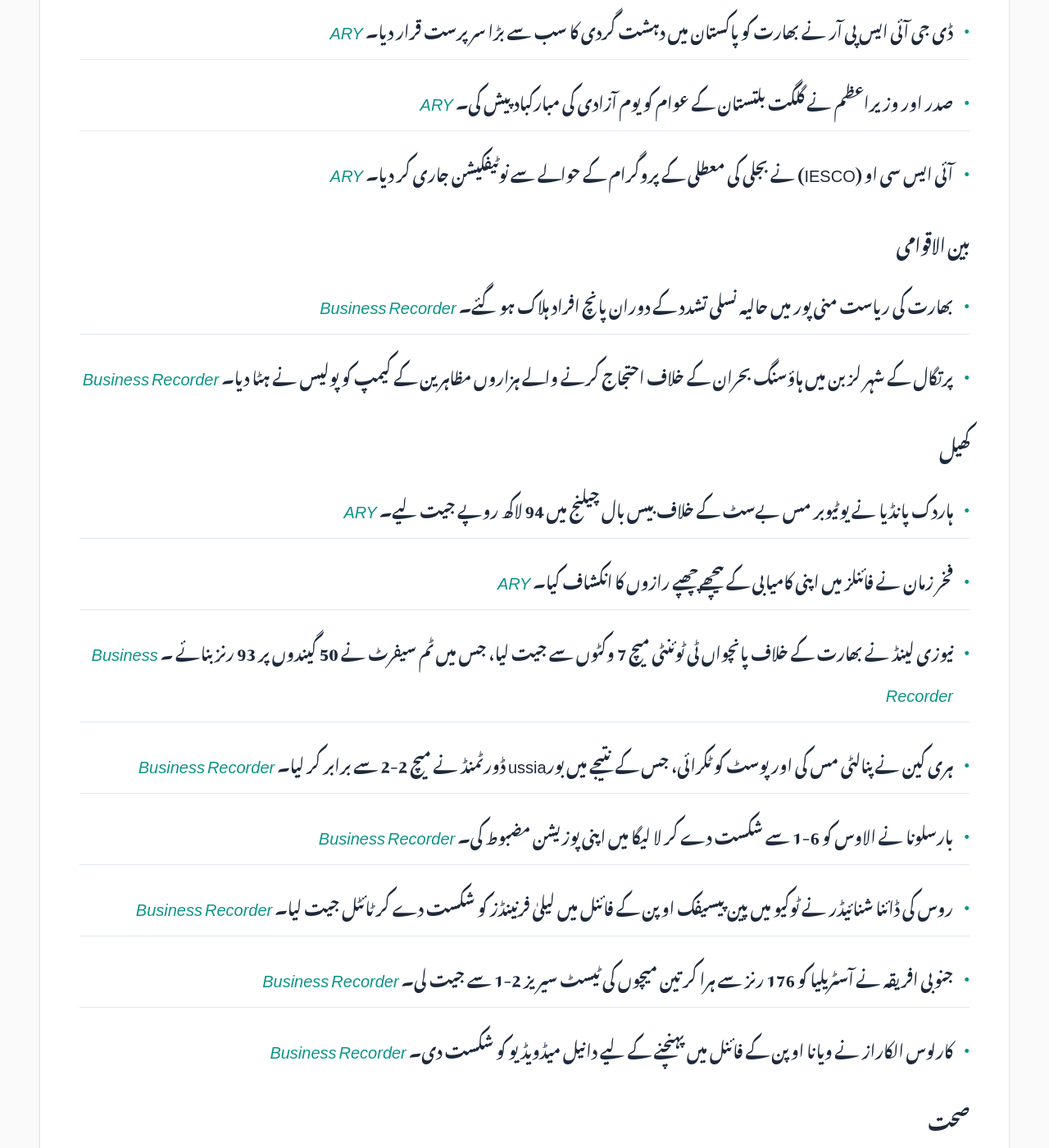
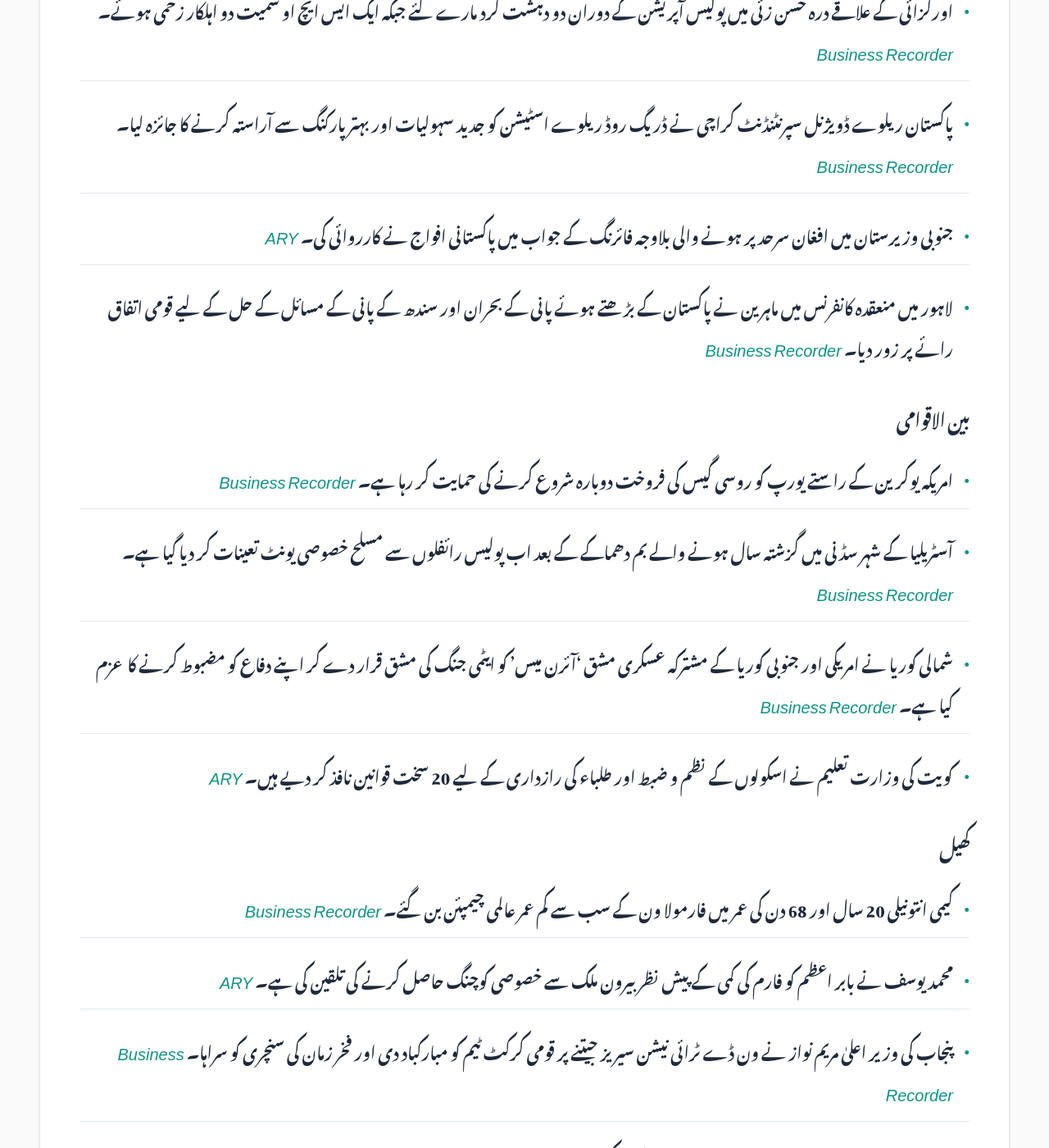
Before and after one commit to zsubzwary/news, a Jekyll site: the page built from ur/index.md, in a window 1280 px wide and 1400 px high, scrolled down 2034 px. Shown: the whole window at 82% size. Built offline with Jekyll 4.4.1, drawn with Linux system fonts in a browser that asks for light colours; some web fonts are replaced; comment, search, counter and statistics services are not loaded; some of the changed text lies outside the part shown.

Commit message:
DateTime; 2026-11-02T04:08:51.507Z

```diff
--- a/ur/index.md
+++ b/ur/index.md
@@ -7,46 +7,42 @@ rtl: true
 
 پاکستان کی تازہ خبروں کا خلاصہ
 
- &lrm; 01-Nov-2026 21:09PKT
+ &lrm; 02-Nov-2026 09:08PKT
 
 پڑھنے کا وقت : 4 منٹ
 
 ### معیشت
-- BYD کی فروخت میں اضافے کا تسلسل برقرار ہے۔ *[ARY](https://arynews.tv/byd-extends-sales-growth-streak)*
-- پاکستان انٹرنیشنل ایئر لائنز (PIA) کا پہلا بوئنگ 787-9 ڈریم لائنر اسلام آباد پہنچ گیا، جو کہ ایک لیز شدہ طیارہ ہے۔ *[Business Recorder](https://www.brecorder.com/news/40446914/pias-first-boeing-787-9-dreamliner-arrives-in-pakistan)*
-- اوپیک پلس (OPEC+) نے دسمبر کے لیے تیل کی پیداوار کے اہداف کو برقرار رکھنے کا فیصلہ کیا ہے۔ *[Business Recorder](https://www.brecorder.com/news/40446913/opec-keeps-december-oil-output-targets-steady-ahead-of-tougher-call-for-2027)*
-- بھارت میں اکتوبر کے دوران کوئلے سے بجلی کی پیداوار میں گزشتہ سال کے مقابلے میں 25.7 فیصد کا اضافہ ریکارڈ کیا گیا۔ *[Business Recorder](https://www.brecorder.com/news/40446907/indias-october-coal-fired-power-output-jumps-most-in-3-years-as-hydro-generation-slumps)*
-- شیاومی نے اکتوبر میں 50,000 سے زائد الیکٹرک گاڑیاں فراہم کیں، جو کہ اس سال کا سب سے زیادہ ماہانہ مجموعہ ہے۔ *[Business Recorder](https://www.brecorder.com/news/40446906/xiaomis-october-ev-deliveries-top-50000-hit-2026-monthly-high)*
-- بھارت نے اکتوبر میں 2.03 ٹریلین روپے کا نیٹ جی ایس ٹی (GST) جمع کیا، جو کہ گزشتہ سال کے مقابلے میں 25.6 فیصد زیادہ ہے۔ *[Business Recorder](https://www.brecorder.com/news/40446905/indias-october-net-goods-and-services-tax-collection-rises-256-year-on-year)*
+- برینٹ کروڈ کی قیمت 118 ڈالر فی بیرل سے 1.40 فیصد گر کر 111.84 ڈالر پر آگئی ہے، جبکہ امریکی ویسٹ ٹیکساس (WTI) کروڈ 102.56 ڈالر پر رہا۔ *[Business Recorder](https://www.brecorder.com/news/40446999/oil-slips-more-than-1-as-talks-continue-on-ending-iran-war)*
+- انڈین شیئرز کی توقعات مثبت ہیں کیونکہ ریلائنس انڈسٹریز نے ستمبر کی سہ ماہی میں توقع سے زیادہ منافع کمایا اور GIFT Nifty فیوچر 23,258.5 پر دیکھا گیا۔ *[Business Recorder](https://www.brecorder.com/news/40447004/indian-shares-set-for-positive-start-on-talks-to-end-iran-war-strong-reliance-earnings)*
+- انڈین روپے کے 94.94-94.98 کے درمیان امریکی ڈالر کے مقابلے میں کھلنے کی توقع ہے۔ *[Business Recorder](https://www.brecorder.com/news/40447003/indian-rupee-surprise-friday-recovery-faces-test-from-weak-peers-fragile-risk)*
+- بینک آف انگلینڈ سے شرح سود کو 3.75 فیصد سے بڑھا کر 4.0 فیصد کرنے کا امکان ہے۔ *[Business Recorder](https://www.brecorder.com/news/40447002/bank-of-england-poised-to-raise-rates-but-may-push-back-on-bets-for-more)*
+- بٹ کوائن اور ایتھر کی قیمتوں میں کمی دیکھی گئی ہے، جس کی وجہ بائنس (Binance) ایکسچینج پر 6.3 بلین ڈالر کی بڑی چوری ہے۔ *[Business Recorder](https://www.brecorder.com/news/40447001/dollar-rangebound-ahead-of-us-midterms-bitcoin-reels-from-crypto-heist)*
+- پیٹرول کی قیمتوں کے نئے میکانزم کی وجہ سے ملکی ریفائنریوں کو فی لیٹر 49 روپے کا مالی نقصان ہونے کا خدشہ ہے۔ *[Business Recorder](https://www.brecorder.com/news/40446992/petrol-pricing-changes-may-cause-refineries-rs49litre-loss)*
+- ایف بی آر (FBR) کی جانب سے ایک سینئر شہری ٹیکس دہندہ کو 'غیر فعال' قرار دینے پر وفاقی ٹیکس ombudsman سے انصاف کی درخواست کی گئی ہے۔ *[Business Recorder](https://www.brecorder.com/news/40446925/fbr-marks-senior-citizen-pensioners-tax-status-as-in-active)*
+- الائیڈ بینک نے رواں مالی سال کے پہلے 9 ماہ میں 23 ارب روپے سے زائد کا خالص منافع (PAT) حاصل کیا، جبکہ سود سے آمدنی 260,813 ملین روپے رہی۔ *[Business Recorder](https://www.brecorder.com/news/40446928/allied-bank-declares-over-rs23bn-pat-in-9mcy26)*
 
 ### سیاست
-- خیبر پختونخوا حکومت نے تمام متعلقہ محکموں کو ہدایت کی ہے کہ وہ اپنے الاٹ شدہ بجٹ کے اندر رہ کر کام کریں۔ *[ARY](https://arynews.tv/kp-government-directs-departments-to-stay-within-allocated-budgets)*
-- پاکستان نے G-24 کی صدارت سنبھال لی ہے، جس میں وزیر خزانہ محمد اورنگزیب نے عالمی مالیاتی نظام میں اصلاحات اور ترقیاتی پالیسیوں پر زور دیا۔ *[Business Recorder](https://www.brecorder.com/news/40446904/pakistan-assumes-g-24-chairmanship-seeks-global-financial-reforms)*
-- امریکی صدر ڈونلڈ ٹرمپ کا کہنا ہے کہ امریکہ کے پاس ایران میں اب بھی ایک یا دو اہداف باقی ہیں۔ *[Business Recorder](https://www.brecorder.com/news/40446917/trump-says-us-still-has-one-or-two-targets-in-iran)*
-- متحدہ عرب امارات نے ایران اور امریکہ کے درمیان جنگ کے امکانات کے پیش نظر سفارتی حل کی امید ظاہر کی ہے۔ *[Business Recorder](https://www.brecorder.com/news/40446916/uae-says-hoping-for-breakthrough-yet-braced-for-the-worst-in-iran-us-war)*
-- ایران نے خبردار کیا ہے کہ امریکہ کے ساتھ ممکنہ جنگ پچھلی جنگوں سے زیادہ طویل ہو سکتی ہے۔ *[Business Recorder](https://www.brecorder.com/news/40446915/iran-warns-new-war-could-last-longer-after-trump-threatens-strikes)*
-- امریکہ اور کینیڈا نے بحیرہ اسکٹلینڈ میں محدود جنگ بندی کے ذریعے اناج اور توانائی کی ترسیل کو یقینی بنانے کی کوششوں پر بات چیت کی۔ *[Business Recorder](https://www.brecorder.com/news/40446900/us-canada-see-growing-interest-in-limited-ceasefire-in-black-sea)*
+- شوکت یوسف الزلفی کا الزام ہے کہ شہزاد اکبر بیرون ملک سے پی ٹی آئی (PTI) کو نشانہ بنا رہے ہیں۔ *[ARY](https://arynews.tv/shahzad-akbar-targeting-pti-from-abroad-alleges-shaukat-yousafzai)*
+- محسن نقوی نے عوام پر زور دیا ہے کہ وہ سیاسی وابستگیوں کے بجائے پاکستان کو ترجیح دیں۔ *[ARY](https://arynews.tv/mohsin-naqvi-urges-people-to-put-pakistan-above-political-affiliations)*
 
 ### قومی
-- لاہور میں سی ٹی ڈی (CTD) کے ہیڈ کوارٹرز کے قریب ایک نگرانی کرنے والا ڈرون گر گیا۔ *[ARY](https://arynews.tv/surveillance-drone-crashes-ctd-headquarters-lahore)*
-- ڈی جی آئی ایس پی آر نے بھارت کو پاکستان میں دہشت گردی کا سب سے بڑا سرپرست قرار دیا۔ *[ARY](https://arynews.tv/india-biggest-sponsor-of-terrorism-in-pakistan-says-dg-ispr)*
-- صدر اور وزیراعظم نے گلگت بلتستان کے عوام کو یوم آزادی کی مبارکباد پیش کی۔ *[ARY](https://arynews.tv/president-pm-extend-felicitations-to-people-of-gilgit-baltistan-on-independence-day)*
-- آئی ایس سی او (IESCO) نے بجلی کی معطلی کے پروگرام کے حوالے سے نوٹیفکیشن جاری کر دیا۔ *[ARY](https://arynews.tv/iesco-notifies-power-suspension-programme)*
+- اکتوبر کے دوران ملک میں دہشت گردانہ حملوں میں 37 فیصد کمی واقع ہوئی، جو ستمبر کے 226 حملوں کے مقابلے میں کم ہو کر 143 رہ گئے۔ *[Business Recorder](https://www.brecorder.com/news/40446929/oct-terrorist-attacks-decline-37pc-mom)*
+- اورکزائی کے علاقے درہ حسن زئی میں پولیس آپریشن کے دوران دو دہشت گرد مارے گئے جبکہ ایک ایس ایچ او سمیت دو اہلکار زخمی ہوئے۔ *[Business Recorder](https://www.brecorder.com/news/40446927/two-militants-killed-in-orakzai)*
+- پاکستان ریلوے ڈویژنل سپرنٹنڈنٹ کراچی نے ڈریگ روڈ ریلوے اسٹیشن کو جدید سہولیات اور بہتر پارکنگ سے آراستہ کرنے کا جائزہ لیا۔ *[Business Recorder](https://www.brecorder.com/news/40446930/railways-plans-modernising-drigh-road-station)*
+- جنوبی وزیرستان میں افغان سرحد پر ہونے والی بلاوجہ فائرنگ کے جواب میں پاکستانی افواج نے کارروائی کی۔ *[ARY](https://arynews.tv/pakistan-responds-to-unprovoked-afghan-border-firing-in-south-waziristan)*
+- لاہور میں منعقدہ کانفرنس میں ماہرین نے پاکستان کے بڑھتے ہوئے پانی کے بحران اور سندھ کے پانی کے مسائل کے حل کے لیے قومی اتفاق رائے پر زور دیا۔ *[Business Recorder](https://www.brecorder.com/news/40446996/speakers-urge-national-consensus-to-tackle-deepening-water-crisis)*
 
 ### بین الاقوامی
-- بھارت کی ریاست منی پور میں حالیہ نسلی تشدد کے دوران پانچ افراد ہلاک ہو گئے۔ *[Business Recorder](https://www.brecorder.com/news/40446912/five-killed-in-fresh-ethnic-violence-in-indias-manipur-state)*
-- پرتگال کے شہر لزبن میں ہاؤسنگ بحران کے خلاف احتجاج کرنے والے ہزاروں مظاہرین کے کیمپ کو پولیس نے ہٹا دیا۔ *[Business Recorder](https://www.brecorder.com/news/40446908/police-clear-new-lisbon-housing-protest-camp-after-thousands-rally)*
+- امریکہ یوکرین کے راستے یورپ کو روسی گیس کی فروخت دوبارہ شروع کرنے کی حمایت کر رہا ہے۔ *[Business Recorder](https://www.brecorder.com/news/40447007/us-pushes-to-restore-russian-gas-sales-to-europe-via-ukraine-wsj-reports)*
+- آسٹریلیا کے شہر سڈنی میں گزشتہ سال ہونے والے بم دھماکے کے بعد اب پولیس رائفلوں سے مسلح خصوصی یونٹ تعینات کر دیا گیا ہے۔ *[Business Recorder](https://www.brecorder.com/news/40447006/police-with-assault-rifles-begin-sydney-patrols-in-wake-of-bondi-attack)*
+- شمالی کوریا نے امریکی اور جنوبی کوریا کے مشترکہ عسکری مشق 'آئرن میس' کو ایٹمی جنگ کی مشق قرار دے کر اپنے دفاع کو مضبوط کرنے کا عزم کیا ہے۔ *[Business Recorder](https://www.brecorder.com/news/40447005/north-korea-says-us-south-korea-nuclear-drill-shows-need-for-stronger-nuclear-deterrent)*
+- کویت کی وزارت تعلیم نے اسکولوں کے نظم و ضبط اور طلباء کی رازداری کے لیے 20 سخت قوانین نافذ کر دیے ہیں۔ *[ARY](https://arynews.tv/kuwait-education-ministry-enforces-20-strict-rules-to-regulate-school-conduct-and-student-privacy)*
 
 ### کھیل
-- ہاردک پانڈیا نے یوٹیوبر مس بےسٹ کے خلاف بیس بال چیلنج میں 94 لاکھ روپے جیت لیے۔ *[ARY](https://arynews.tv/hardik-pandya-wins-rs-94-lakh-in-baseball-challenge-against-youtuber-mrbeast)*
-- فخر زمان نے فائنلز میں اپنی کامیابی کے پیچھے چھپے رازوں کا انکشاف کیا۔ *[ARY](https://arynews.tv/fakhar-zaman-reveals-secret-behind-his-success-in-finals)*
-- نیوزی لینڈ نے بھارت کے خلاف پانچواں ٹی ٹوئنٹی میچ 7 وکٹوں سے جیت لیا، جس میں ٹم سیفرٹ نے 50 گیندوں پر 93 رنز بنائے ۔ *[Business Recorder](https://www.brecorder.com/news/40446918/seifert-blasts-93-as-new-zealand-win-fifth-india-t20)*
-- ہری کین نے پنالٹی مس کی اور پوسٹ کو ٹکرائی، جس کے نتیجے میں بورussia ڈورٹمنڈ نے میچ 2-2 سے برابر کر لیا۔ *[Business Recorder](https://www.brecorder.com/news/40446911/kane-misses-penalty-hits-post-as-dortmund-snatch-draw)*
-- بارسلونا نے الاوس کو 6-1 سے شکست دے کر لا لیگا میں اپنی پوزیشن مضبوط کی۔ *[Business Recorder](https://www.brecorder.com/news/40446910/barcelona-bounce-back-with-6-1-win-over-alaves)*
-- روس کی ڈائنا شنائیڈر نے ٹوکیو میں پین پیسیفک اوپن کے فائنل میں لیلیٰ فرنینڈز کو شکست دے کر ٹائٹل جیت لیا۔ *[Business Recorder](https://www.brecorder.com/news/40446909/shnaider-downs-fernandez-in-pan-pacific-open-final-in-tokyo)*
-- جنوبی افریقہ نے آسٹریلیا کو 176 رنز سے ہرا کر تین میچوں کی ٹیسٹ سیریز 2-1 سے جیت لی۔ *[Business Recorder](https://www.brecorder.com/news/40446903/harmer-rabada-steer-south-africa-to-series-win-over-australia)*
-- کارلوس الکاراز نے ویانا اوپن کے فائنل میں پہنچنے کے لیے دانیل میڈویڈیو کو شکست دی۔ *[Business Recorder](https://www.brecorder.com/news/40446901/alcaraz-reaches-first-vienna-final-to-face-de-minaur-after-zverev-upset)*
+- کیمی انتونیلی 20 سال اور 68 دن کی عمر میں فارمولا ون کے سب سے کم عمر عالمی چیمپئن بن گئے۔ *[Business Recorder](https://www.brecorder.com/news/40446998/antonelli-makes-history-as-youngest-f1-champion-at-20-years-old)*
+- محمد یوسف نے بابر اعظم کو فارم کی کمی کے پیش نظر بیرون ملک سے خصوصی کوچنگ حاصل کرنے کی تلقین کی ہے۔ *[ARY](https://arynews.tv/mohammad-yousuf-urges-babar-to-seek-specialized-overseas-coaching-amid-form-slump)*
+- پنجاب کی وزیر اعلیٰ مریم نواز نے ون ڈے ٹرائی نیشن سیریز جیتنے پر قومی کرکٹ ٹیم کو مبارکباد دی اور فخر زمان کی سنچری کو سراہا۔ *[Business Recorder](https://www.brecorder.com/news/40446995/tri-nation-series-victory-cm-punjab-congratulates-pakistan-team)*
+- فٹ بال کلب مین شہر (Man City) نے لندن لائنیس کو شکست دے دی ہے۔ *[ARY](https://arynews.tv/man-city-edge-london-lionesses-as-chelsea-stay-top-of-wsl)*
 
 ### صحت
-- DRAP نے پاکستان میں نقلی انفلوئنزا ویکسینوں کے حوالے سے الرٹ جاری کر دیا۔ *[ARY](https://arynews.tv/drap-issues-alert-over-counterfeit-influenza-vaccines-in-pakistan)*
-- خیبر پختونخوا کے ضلع خیبر سے 2026 کا آٹھواں پولیو کیس رپورٹ کیا گیا ہے۔ *[Business Recorder](https://www.brecorder.com/news/40446919/pakistan-reports-eighth-polio-case-of-2026-from-kps-khyber-district)*
+- خیبر پختونخوا کے ضلع خیبر میں 2026 کا آٹھواں پولیو کیس رپورٹ کیا گیا ہے، جس سے ملک میں وائرس کے پھیلاؤ کے خدشات بڑھ گئے ہیں۔ *[Business Recorder](https://www.brecorder.com/news/40446926/eighth-polio-case-of-2026-reported-in-kp)*
```
